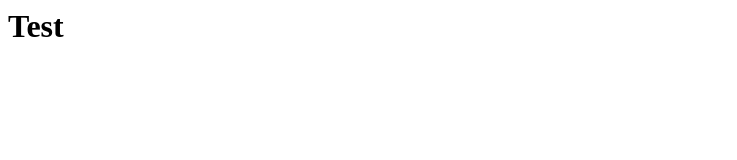
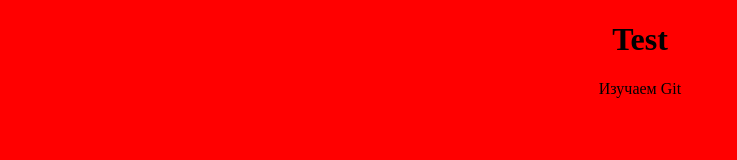
Before and after one commit to Dudichevis/TestGit, a plain HTML site: page index.html in a window 1280 px wide. Shown: the whole page, without its empty margins (0-737 px from the left). Drawn offline with Linux system fonts and the light colour scheme.

Commit message:
New file css

```diff
--- a/index.html
+++ b/index.html
@@ -1 +1,12 @@
-<h1>Test</h1>
+<!DOCTYPE html>
+<html lang="en">
+<head>
+	<meta charset="UTF-8">
+	<title>Document</title>
+	<link rel="stylesheet" href="style.css">
+</head>
+<body>
+	<h1>Test</h1>
+	<p>Изучаем Git</p>
+</body>
+</html>
--- /dev/null
+++ b/style.css
@@ -0,0 +1,4 @@
+body {
+	text-align: center;
+	background-color: red;
+}
```
